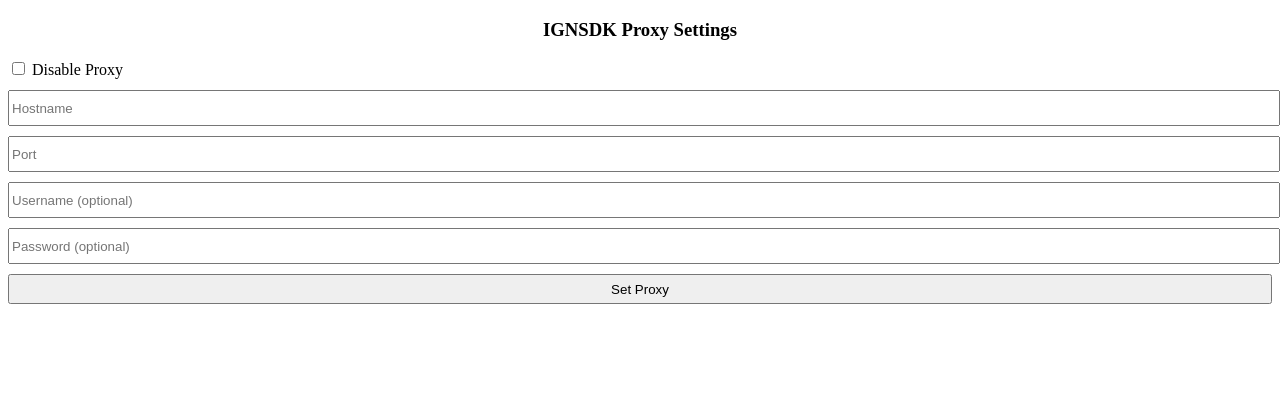
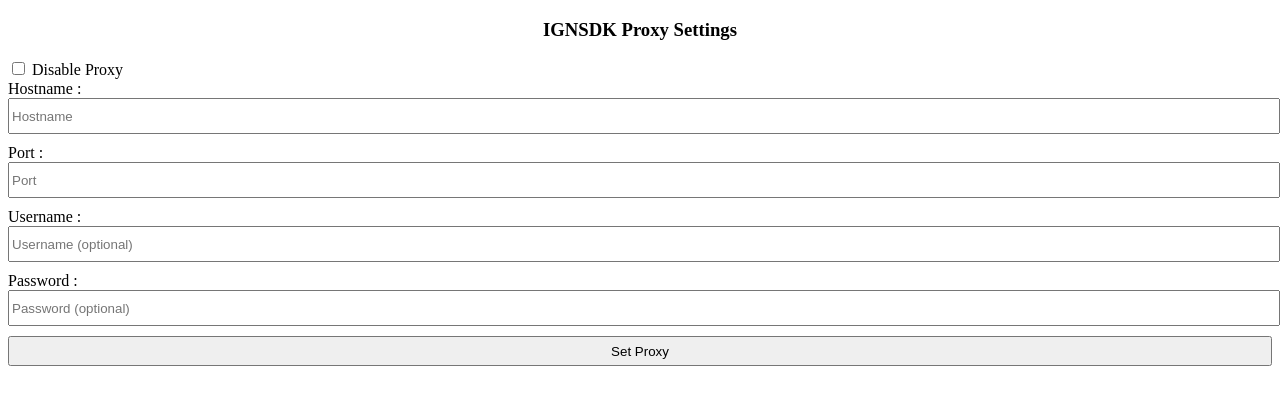
Before and after one commit to anak10thn/ignsdk-config.ign, a plain HTML site: page index.html in a window 1280 px wide. Drawn offline with nearby package versions, Linux system fonts and the light colour scheme.

Commit message:
UPDATE: index.html

```diff
--- a/ignsdk.json
+++ b/ignsdk.json
@@ -10,7 +10,7 @@
 		"fullscreen" : false,
 		"maximize" : false,
 		"width" : 300,
-		"height" : 320
+		"height" : 380
 	},
   "button" : [
 		"back",
--- a/index.html
+++ b/index.html
@@ -26,15 +26,12 @@ $(function(){
 
 	$('#disable').click(function(){
 		if($(this).prop('checked')){
+			sel.prop({disabled: true});
 			if(fs.fileRemove(file)){
-				sel.prop({disabled: true});
 				$('#host').val('');
 				$('#port').val('');
 				$('#user').val('');
 				$('#pass').val('');
-			}
-			else {
-				alert('error!');
 			}
 		}
 		else {
@@ -70,13 +67,17 @@ $(function(){
 });
 </script>
 </head>
-<body>
+<body style="background:transparent">
 <h3><center>IGNSDK Proxy Settings</center></h3>
 <form>
 <input type="checkbox" id="disable" style="margin-bottom:5px"> Disable Proxy<br>
-<input type="text" placeholder="Hostname" id="host" style="width:100%;height:30px;margin-bottom:10px;margin-top:10px">
+<span style="margin-top:10px">Hostname :</span>
+<input type="text" placeholder="Hostname" id="host" style="width:100%;height:30px;margin-bottom:10px;">
+<span>Port :</span>
 <input type="number" placeholder="Port" id="port" style="width:100%;height:30px;margin-bottom:10px;">
+<span>Username :</span>
 <input type="text" placeholder="Username (optional)" id="user" style="width:100%;height:30px;margin-bottom:10px;">
+<span>Password :</span>
 <input type="password" placeholder="Password (optional)" id="pass" style="width:100%;height:30px;margin-bottom:10px;">
 <input type="submit" id="submit" value="Set Proxy" style="width:100%;height:30px;margin-bottom:10px;">
 </form>
```
Also changed, not shown: rpm/install_list.txt (added), 2 other files.
